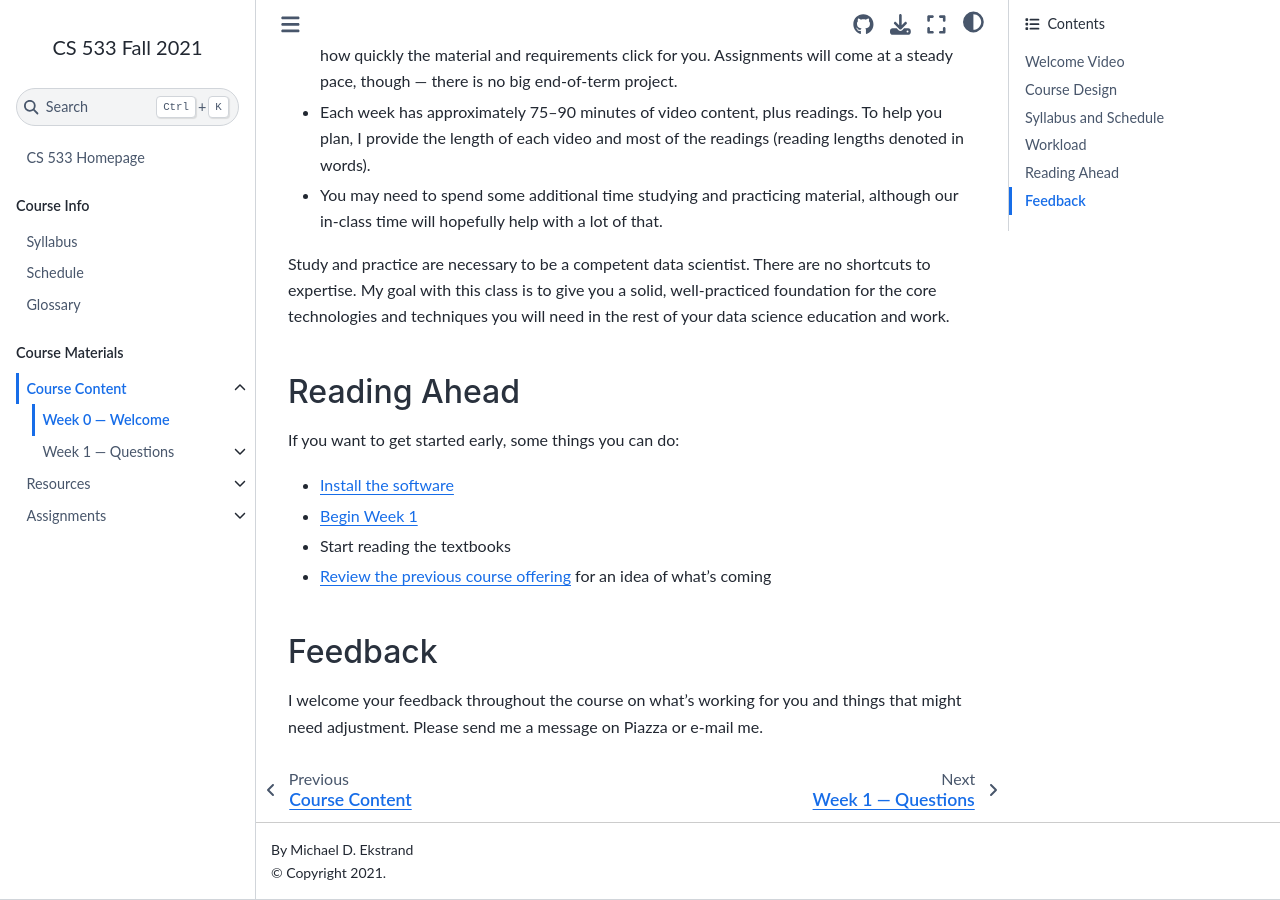
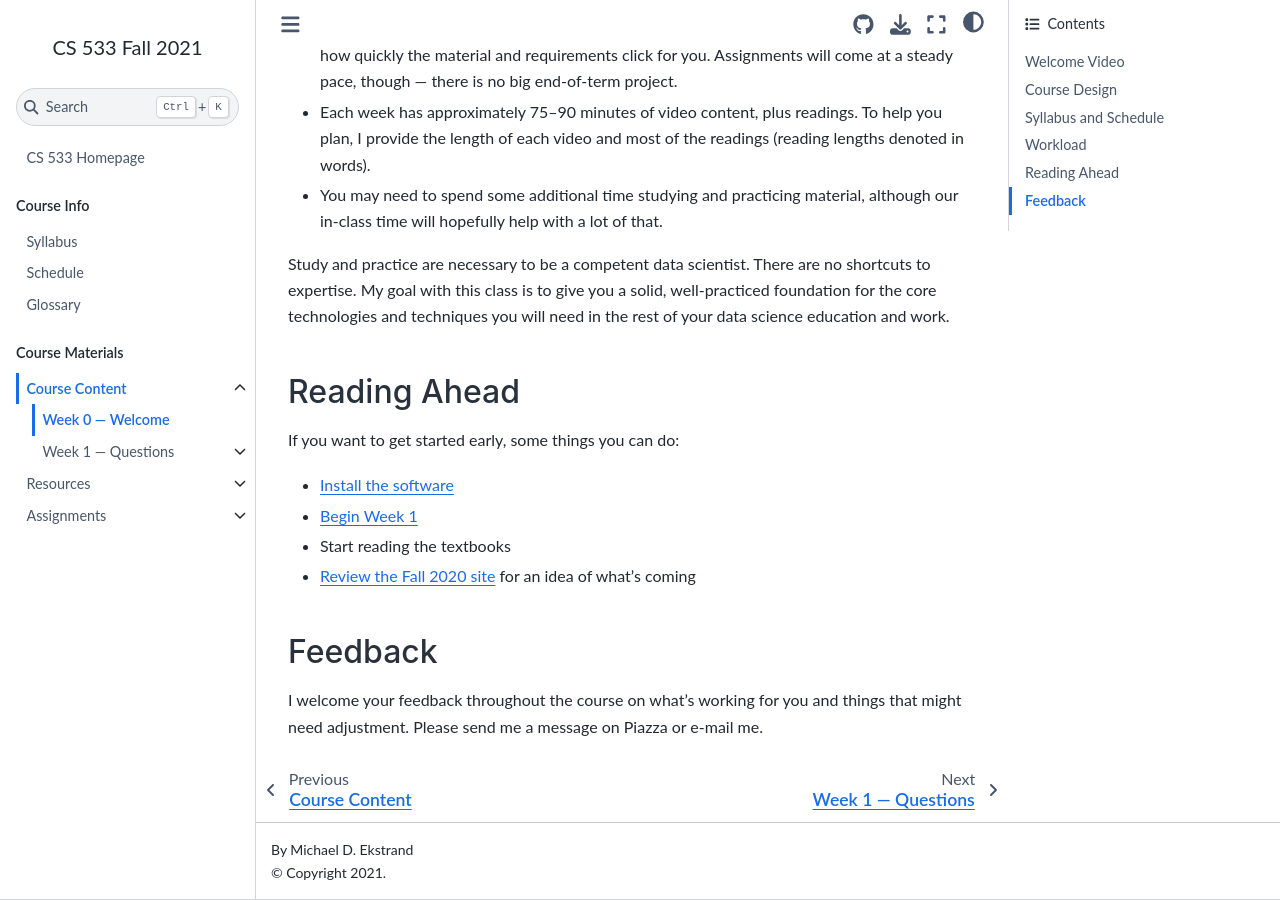
Before and after one commit to mdekstrand/cs533-web, a Jupyter Book: the page built from content/week0/index.md, in a window 1280 px wide and 900 px high, scrolled down 1207 px. Built offline with Jupyter Book 1.0.4 settings and Sphinx 7.4.7 and the Sphinx Book theme 1.1.4, drawn with Linux system fonts in a browser that asks for light colours; a style sheet for code colours, icons or effects is not loaded.

Commit message:
fix a bit

```diff
--- a/content/week0/index.md
+++ b/content/week0/index.md
@@ -64,7 +64,7 @@ If you want to get started early, some things you can do:
 - [Install the software](../../resources/software.md)
 - [Begin Week 1](../week1/index.md)
 - Start reading the textbooks
-- [Review the previous course offering](https://cs533.ekstrandom.net/F20/) for an idea of what's coming
+- [Review the Fall 2020 site](https://cs533.ekstrandom.net/F20/) for an idea of what's coming
 
 ## Feedback
 
```
